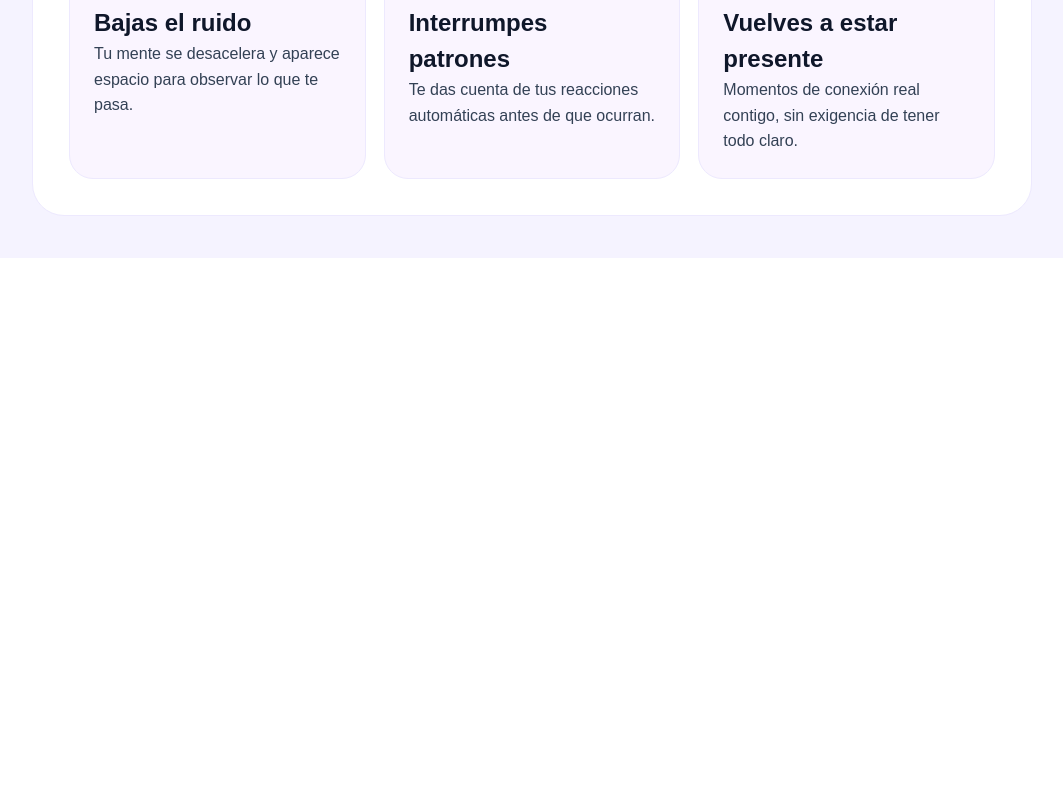
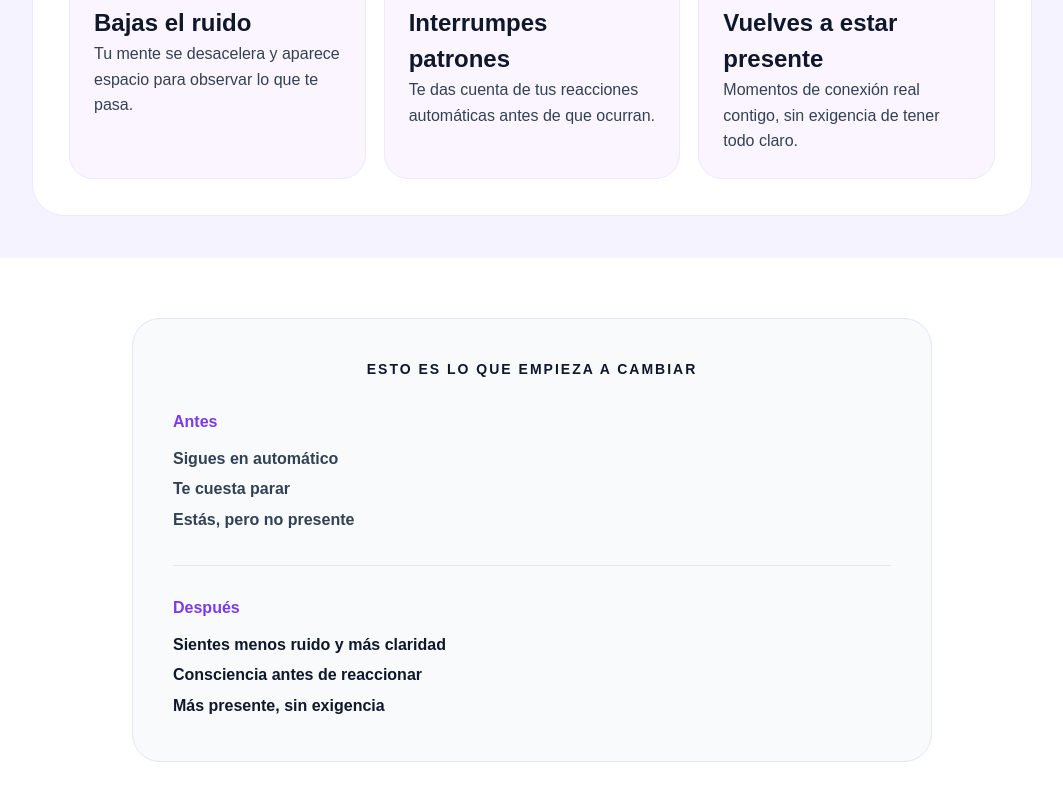
Before and after one commit to cursossolange/despierta-72h, a React (Vite) app: page / in a window 1280 px wide. Shown: the part 1828-2628 px from the top of the page, without its empty margins (108-1171 px from the left). Before the commit the page ends 2086 px from the top, so only its background shows below. Built offline with nearby package versions, Linux system fonts and the light colour scheme.

Commit message:
Update LandingPage.tsx

```diff
--- a/src/components/LandingPage.tsx
+++ b/src/components/LandingPage.tsx
@@ -163,6 +163,57 @@ export default function LandingPage() {
     </div>
   </div>
 </section>
+   <section style={{ padding: "60px 24px", background: "white" }}>
+  <div style={{
+    maxWidth: "800px",
+    margin: "0 auto",
+    background: "#f8fafc",
+    borderRadius: "28px",
+    padding: "40px",
+    border: "1px solid #e2e8f0"
+  }}>
+
+    <p style={{
+      textAlign: "center",
+      fontWeight: 900,
+      letterSpacing: "2px",
+      fontSize: "14px",
+      marginBottom: "30px"
+    }}>
+      ESTO ES LO QUE EMPIEZA A CAMBIAR
+    </p>
+
+    {/* ANTES */}
+    <div style={{ marginBottom: "30px" }}>
+      <p style={{ fontWeight: 900, color: "#7c3aed", marginBottom: "10px" }}>
+        Antes
+      </p>
+
+      <ul style={{ lineHeight: "1.9", color: "#334155", fontWeight: 600 }}>
+        <li>Sigues en automático</li>
+        <li>Te cuesta parar</li>
+        <li>Estás, pero no presente</li>
+      </ul>
+    </div>
+
+    {/* LÍNEA */}
+    <div style={{ height: "1px", background: "#e2e8f0", margin: "30px 0" }} />
+
+    {/* DESPUÉS */}
+    <div>
+      <p style={{ fontWeight: 900, color: "#7c3aed", marginBottom: "10px" }}>
+        Después
+      </p>
+
+      <ul style={{ lineHeight: "1.9", color: "#0f172a", fontWeight: 700 }}>
+        <li>Sientes menos ruido y más claridad</li>
+        <li>Consciencia antes de reaccionar</li>
+        <li>Más presente, sin exigencia</li>
+      </ul>
+    </div>
+
+  </div>
+</section>
     </div>
   );
 }
```
